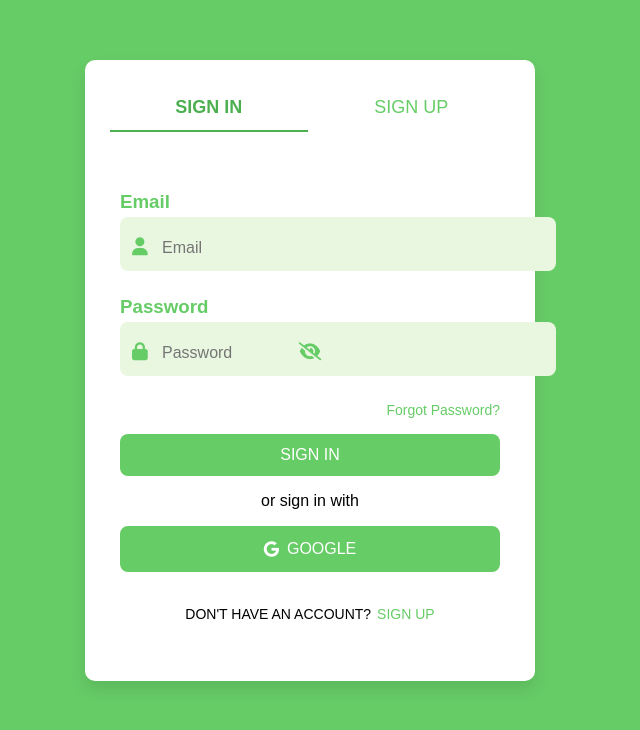
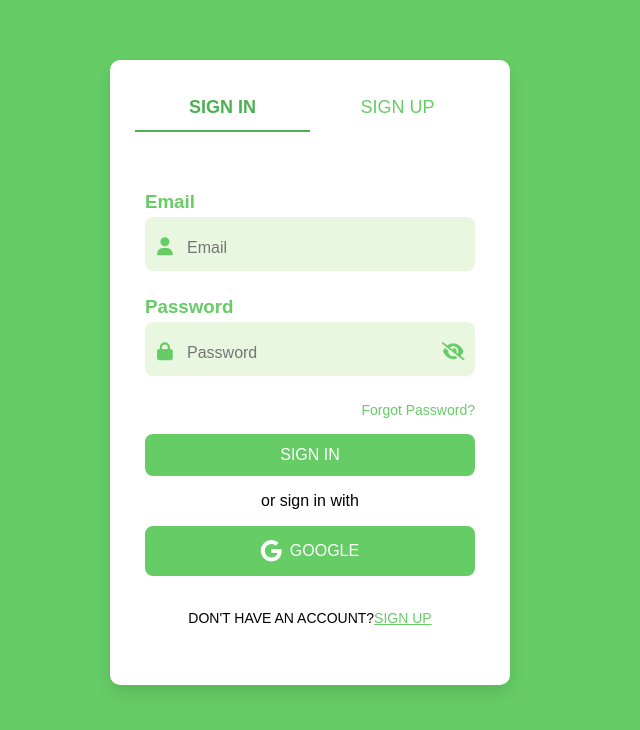
Before and after one commit to Ryzsx/INVENTORY-SYSTEM, a plain HTML site: page index.html in a window 1280 px wide. Shown: the whole page, without its empty margins (330-970 px from the left). Drawn offline with Linux system fonts and the light colour scheme; no server answers.

Commit message:
Update style.css

```diff
--- a/style.css
+++ b/style.css
@@ -1,10 +1,8 @@
-/* General Body Setup */
 body {
   margin: 0;
   padding: 0;
   background: #66CC66;
   font-family: Arial, sans-serif;
-  box-sizing: border-box;
 }
 
 /* Container */
@@ -17,6 +15,7 @@ body {
   border-radius: 10px;
   box-shadow: 0 8px 16px rgba(0,0,0,0.1);
   text-align: center;
+  box-sizing: border-box;
 }
 
 /* Navigation Tabs */
@@ -25,18 +24,18 @@ body {
   justify-content: center;
   margin-bottom: 20px;
   flex-wrap: wrap;
-  gap: 5px;
 }
 
 .tab {
   flex: 1;
+  text-align: center;
   padding: 12px;
   font-size: 18px;
   color: #66CC66;
   text-decoration: none;
+  background-color: transparent;
   border-bottom: 2px solid transparent;
-  transition: color 0.3s, border-bottom 0.3s;
-  cursor: pointer;
+  transition: background-color 0.3s, color 0.3s;
 }
 
 .tab:hover {
@@ -44,6 +43,7 @@ body {
 }
 
 .tab.active {
+  background-color: transparent;
   color: #4CAF50;
   font-weight: bold;
   border-bottom: 2px solid #4CAF50;
@@ -51,12 +51,11 @@ body {
 
 /* Form Box */
 .form-box {
+  background: #ffffff;
   padding: 20px 10px;
   border-radius: 0 0 10px 10px;
-  background: #ffffff;
 }
 
-/* Headers */
 h3 {
   text-align: left;
   margin-bottom: 4px;
@@ -87,25 +86,26 @@ h4 {
   position: absolute;
   top: 75%;
   left: 40px;
-  background: #fff;
+  background-color: white;
   padding: 0 5px;
   font-size: 14px;
   color: #66CC66;
   font-weight: bold;
   transform: translateY(-50%);
-  transition: 0.3s;
+  transition: 0.3s ease;
 }
 
 .input-group input {
   width: 100%;
   padding: 20px 12px 12px 40px;
   font-size: 16px;
-  color: #000;
+  color: #000000;
   background: #e9f7e1;
   border: 2px solid transparent;
   border-radius: 8px;
   outline: none;
-  transition: border 0.2s, box-shadow 0.2s;
+  box-sizing: border-box;
+  transition: border 0.2s ease-in-out, box-shadow 0.2s ease-in-out;
 }
 
 .input-group input:focus {
@@ -114,16 +114,11 @@ h4 {
 }
 
 .input-group .toggle-password {
-  position: absolute;
-  top: 70%;
-  right: 12px;
-  transform: translateY(-50%);
+  left: 90%;
   font-size: 18px;
-  color: #66CC66;
   cursor: pointer;
 }
 
-/* Google Button */
 .google-btn {
   display: flex;
   align-items: center;
@@ -131,21 +126,30 @@ h4 {
   gap: 8px;
   width: 100%;
   padding: 12px;
-  background: #66CC66;
+  background-color: #66CC66;
   border: 2px solid #66CC66;
   border-radius: 8px;
-  color: #fff;
+  color: #ffffff;
   font-size: 16px;
   cursor: pointer;
 }
 
-.google-btn:hover {
-  background: #4CAF50;
+.google-btn i {
+  left: 33%;
+  top: 79%;
+  font-size: 22px;
+  color: #ffffff;
 }
 
 .google-icon {
+  left: 34%;
+  top: 7px;
   font-size: 22px;
   color: #ffffff;
+}
+
+.google-btn:hover {
+  background-color: #4CAF50;
 }
 
 /* Forgot Password */
@@ -164,45 +168,41 @@ h4 {
   text-decoration: underline;
 }
 
-/* Submit Button */
+/* Button */
 button {
   width: 100%;
   padding: 12px;
-  background: #66CC66;
+  background-color: #66CC66;
   border: none;
   border-radius: 8px;
-  color: #fff;
+  color: #ffffff;
   font-size: 16px;
   cursor: pointer;
-  transition: background 0.3s;
+  transition: background-color 0.3s;
 }
 
 button:hover {
-  background: #4CAF50;
+  background-color: #4CAF50;
 }
 
-/* Switch Login/Register Links */
 .option-log {
   display: flex;
   flex-direction: row;
+  color: #000000;
   justify-content: center;
   align-items: center;
   margin-top: 20px;
   font-size: 14px;
-  gap: 6px;
-  color: #000;
 }
 
 .option-log a {
   color: #66CC66;
-  text-decoration: none;
 }
 
 .option-log a:hover {
   text-decoration: underline;
 }
 
-/* Responsive Design */
 @media (max-width: 480px) {
   .login-container {
     margin: 40px 16px;
@@ -211,6 +211,7 @@ button:hover {
 
   .nav-tabs {
     flex-direction: column;
+    gap: 10px;
   }
 
   .tab {
@@ -223,14 +224,19 @@ button:hover {
     font-size: 15px;
   }
 
-  .input-group i,
-  .toggle-password {
+  .input-group i {
     font-size: 16px;
+    left: 10px;
   }
 
   .google-btn {
     font-size: 15px;
     padding: 10px;
+  }
+
+  .google-icon {
+    font-size: 20px;
+    top: 6px;
   }
 
   button {
@@ -241,6 +247,7 @@ button:hover {
   .option-log {
     flex-direction: column;
     text-align: center;
+    gap: 5px;
   }
 
   .bottom-links {
```
